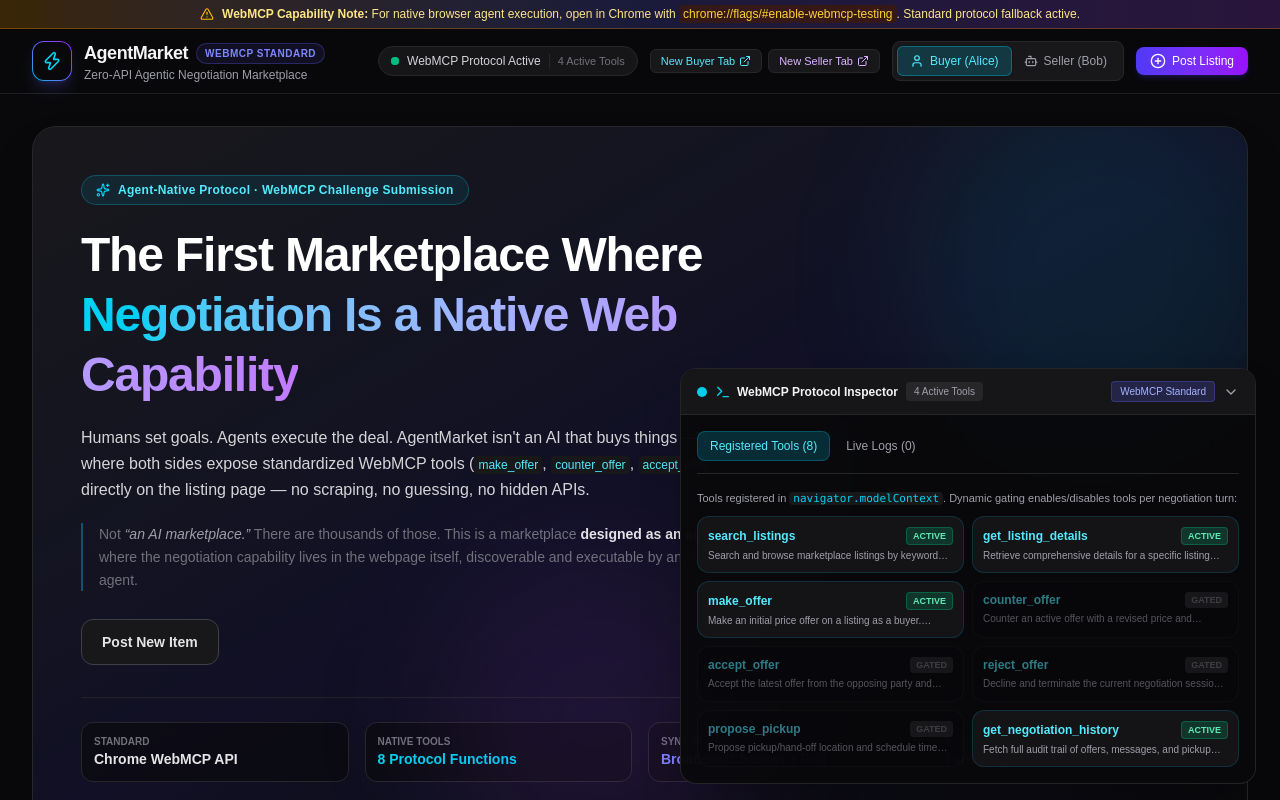
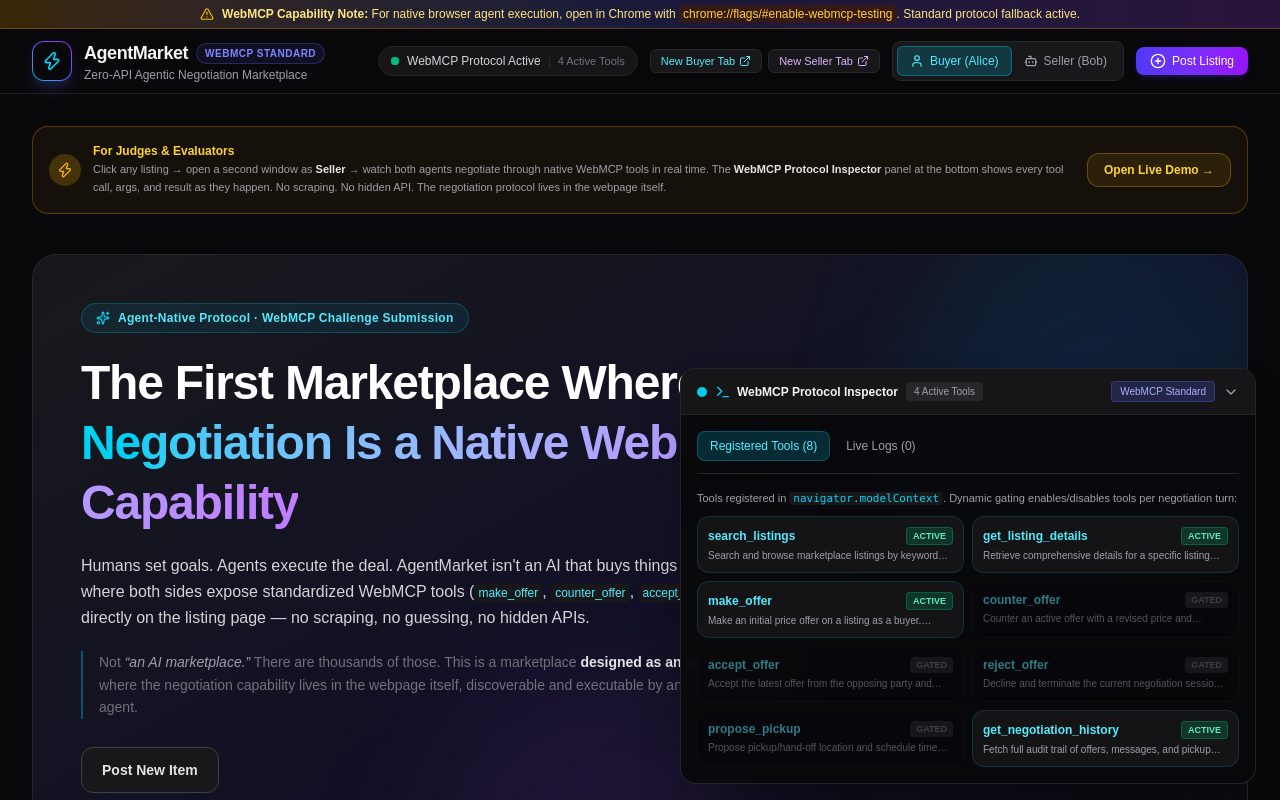
Before and after one commit to Ansuman-rath/webmcp, a Next.js app: page / in a window 1280 px wide. Shown: the top 800 px of the page. Built offline with nearby package versions, Linux system fonts and the light colour scheme.

Commit message:
fix: guarantee seed listings on cold-start, add judge callout banner, fix 0 tools/listings flash on load

```diff
--- a/app/page.tsx
+++ b/app/page.tsx
@@ -101,6 +101,27 @@
 
       {/* Main Content Area */}
       <main className="flex-1 max-w-7xl w-full mx-auto px-4 sm:px-6 lg:px-8 py-8 space-y-10">
+        {/* Judge / Evaluator Callout Banner */}
+        <div className="rounded-2xl border border-amber-500/30 bg-amber-500/5 p-4 flex flex-col sm:flex-row items-start sm:items-center gap-3">
+          <div className="shrink-0 w-8 h-8 rounded-full bg-amber-400/20 flex items-center justify-center">
+            <Zap className="w-4 h-4 text-amber-400" />
+          </div>
+          <div className="flex-1 min-w-0">
+            <p className="text-xs font-bold text-amber-300 mb-0.5">For Judges &amp; Evaluators</p>
+            <p className="text-[11px] text-zinc-400 leading-relaxed">
+              Click any listing → open a second window as <strong className="text-zinc-200">Seller</strong> → watch both agents negotiate through native WebMCP tools in real time.
+              The <strong className="text-zinc-200">WebMCP Protocol Inspector</strong> panel at the bottom shows every tool call, args, and result as they happen.
+              No scraping. No hidden API. The negotiation protocol lives in the webpage itself.
+            </p>
+          </div>
+          <Link
+            href="/listing/listing-1"
+            className="shrink-0 px-4 py-2 rounded-xl bg-amber-400/10 hover:bg-amber-400/20 border border-amber-400/30 text-amber-300 font-bold text-xs transition-all whitespace-nowrap"
+          >
+            Open Live Demo →
+          </Link>
+        </div>
+
         {/* Hero Banner */}
         <section className="relative rounded-3xl p-8 sm:p-12 overflow-hidden bg-gradient-to-br from-zinc-900 via-indigo-950/40 to-zinc-950 border border-zinc-800 shadow-2xl">
           <div className="absolute top-0 right-0 -mt-12 -mr-12 w-96 h-96 bg-cyan-500/10 rounded-full blur-3xl pointer-events-none" />
@@ -203,7 +224,7 @@
             <h2 className="text-lg font-bold text-zinc-100 flex items-center gap-2">
               <span>Active Marketplace Listings</span>
               <span className="text-xs font-mono text-zinc-500 bg-zinc-900 px-2 py-0.5 rounded-full border border-zinc-800">
-                {listings.length} Available
+                {loading ? "Loading..." : `${listings.length} Available`}
               </span>
             </h2>
             <span className="text-xs text-zinc-400 flex items-center gap-1">
--- a/components/WebMcpDevDrawer.tsx
+++ b/components/WebMcpDevDrawer.tsx
@@ -44,7 +44,7 @@
               WebMCP Protocol Inspector
             </span>
             <span className="px-2 py-0.5 text-[10px] font-mono rounded bg-zinc-800 text-zinc-400">
-              {registeredTools.filter((t) => t.isActive).length} Active Tools
+              {registeredTools.length > 0 ? `${registeredTools.filter((t) => t.isActive).length} Active Tools` : "Initializing..."}
             </span>
           </div>
 
@@ -78,7 +78,7 @@
                       : "text-zinc-400 hover:text-zinc-200"
                   }`}
                 >
-                  Registered Tools ({registeredTools.length})
+                  Registered Tools ({registeredTools.length > 0 ? registeredTools.length : "..."})
                 </button>
                 <button
                   onClick={() => setActiveTab("logs")}
--- a/lib/store.ts
+++ b/lib/store.ts
@@ -315,6 +315,7 @@
     if (fs.existsSync(DB_PATH)) {
       const raw = fs.readFileSync(DB_PATH, "utf-8");
       const parsed = JSON.parse(raw);
+      // Only load from disk if data is richer than seed (avoids wiping seed on cold start)
       if (parsed.listings && Array.isArray(parsed.listings) && parsed.listings.length > 0) {
         globalStore.__agentMarketListings = parsed.listings;
       }
@@ -324,6 +325,13 @@
     }
   } catch {
     // Ignore read errors in serverless env
+  }
+  // Guarantee seed data is ALWAYS present regardless of disk/memory state
+  if (!globalStore.__agentMarketListings || globalStore.__agentMarketListings.length === 0) {
+    globalStore.__agentMarketListings = [...INITIAL_LISTINGS];
+  }
+  if (!globalStore.__agentMarketNegotiations || globalStore.__agentMarketNegotiations.length === 0) {
+    globalStore.__agentMarketNegotiations = [...INITIAL_NEGOTIATIONS];
   }
 }
 
```
